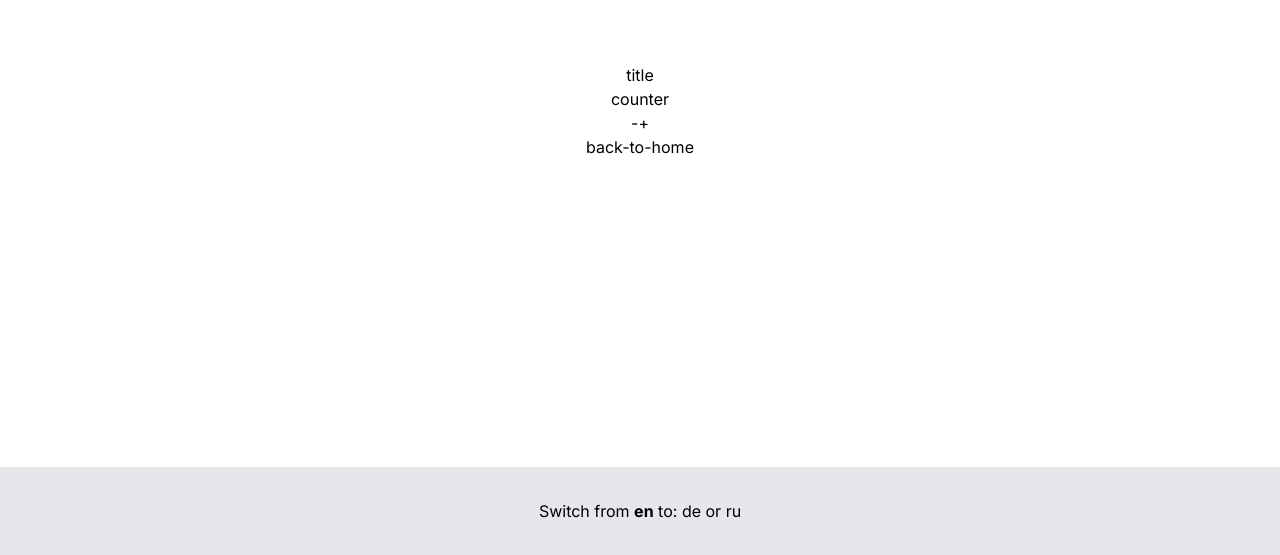
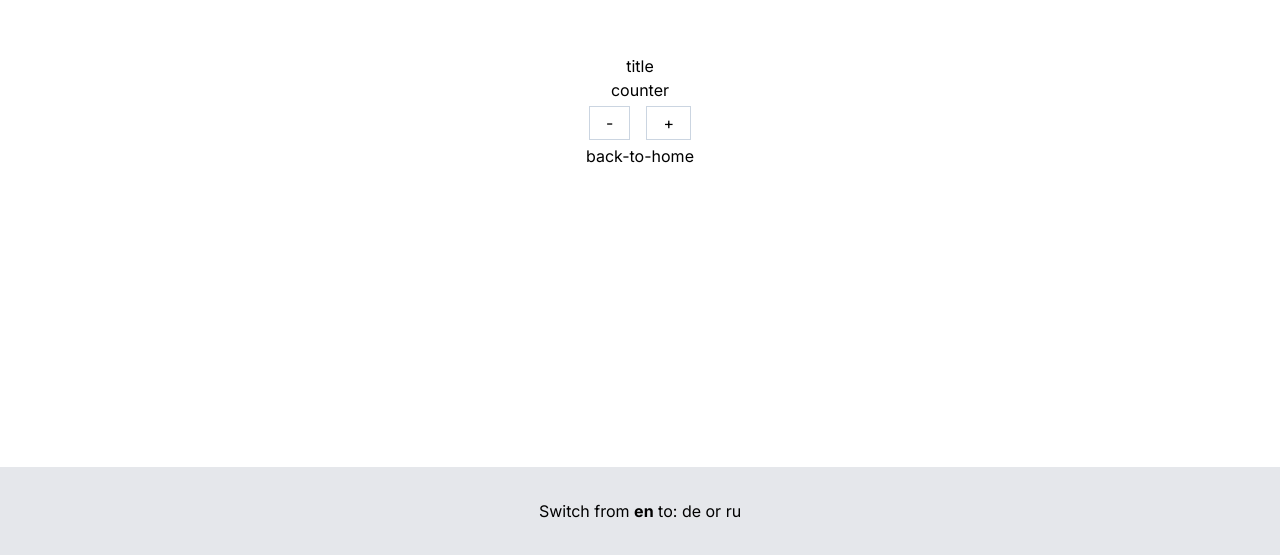
Before and after one commit to ibqn/next-i18n, a Next.js app: page /en/client-page in a window 1280 px wide. Shown: the part 245-800 px from the top of the page. Built offline with nearby package versions, Linux system fonts and the light colour scheme; what i18next-resources-to-backend would draw is missing.

Commit message:
improve button styling

```diff
--- a/src/app/[lng]/client-page/page.tsx
+++ b/src/app/[lng]/client-page/page.tsx
@@ -18,9 +18,19 @@ export default function Page({ params: { lng } }: Props) {
     <main className="flex flex-1 flex-col items-center justify-center">
       <h1>{t("title")}</h1>
       <p>{t("counter", { count: counter })}</p>
-      <div>
-        <button onClick={() => setCounter(Math.max(0, counter - 1))}>-</button>
-        <button onClick={() => setCounter(Math.min(10, counter + 1))}>+</button>
+      <div className="m-1 flex gap-4">
+        <button
+          className="border border-slate-300 px-4 py-1"
+          onClick={() => setCounter(Math.max(0, counter - 1))}
+        >
+          -
+        </button>
+        <button
+          className="border border-slate-300 px-4 py-1"
+          onClick={() => setCounter(Math.min(10, counter + 1))}
+        >
+          +
+        </button>
       </div>
       <Link href="/">
         <button type="button">{t("back-to-home")}</button>
```
